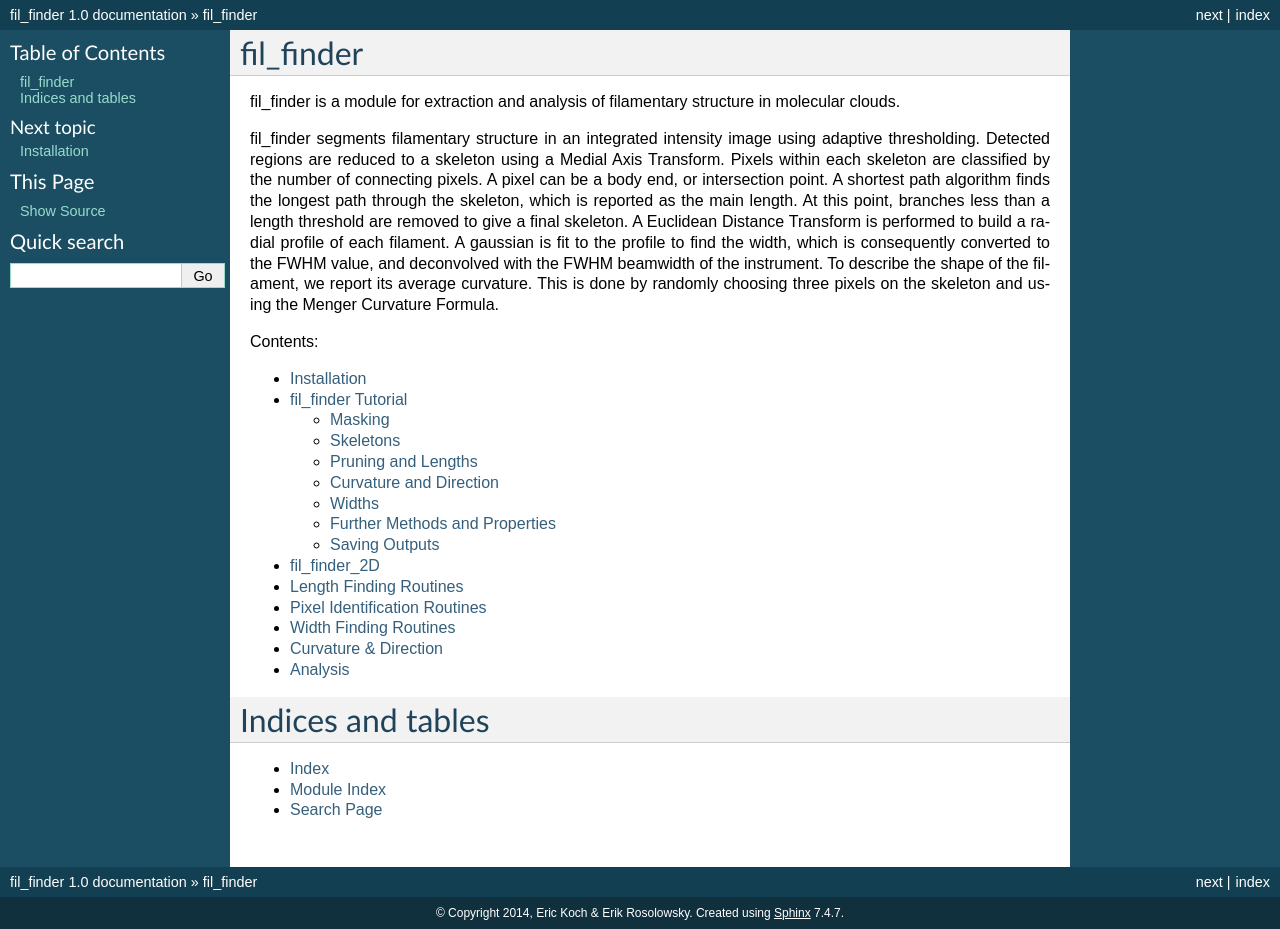
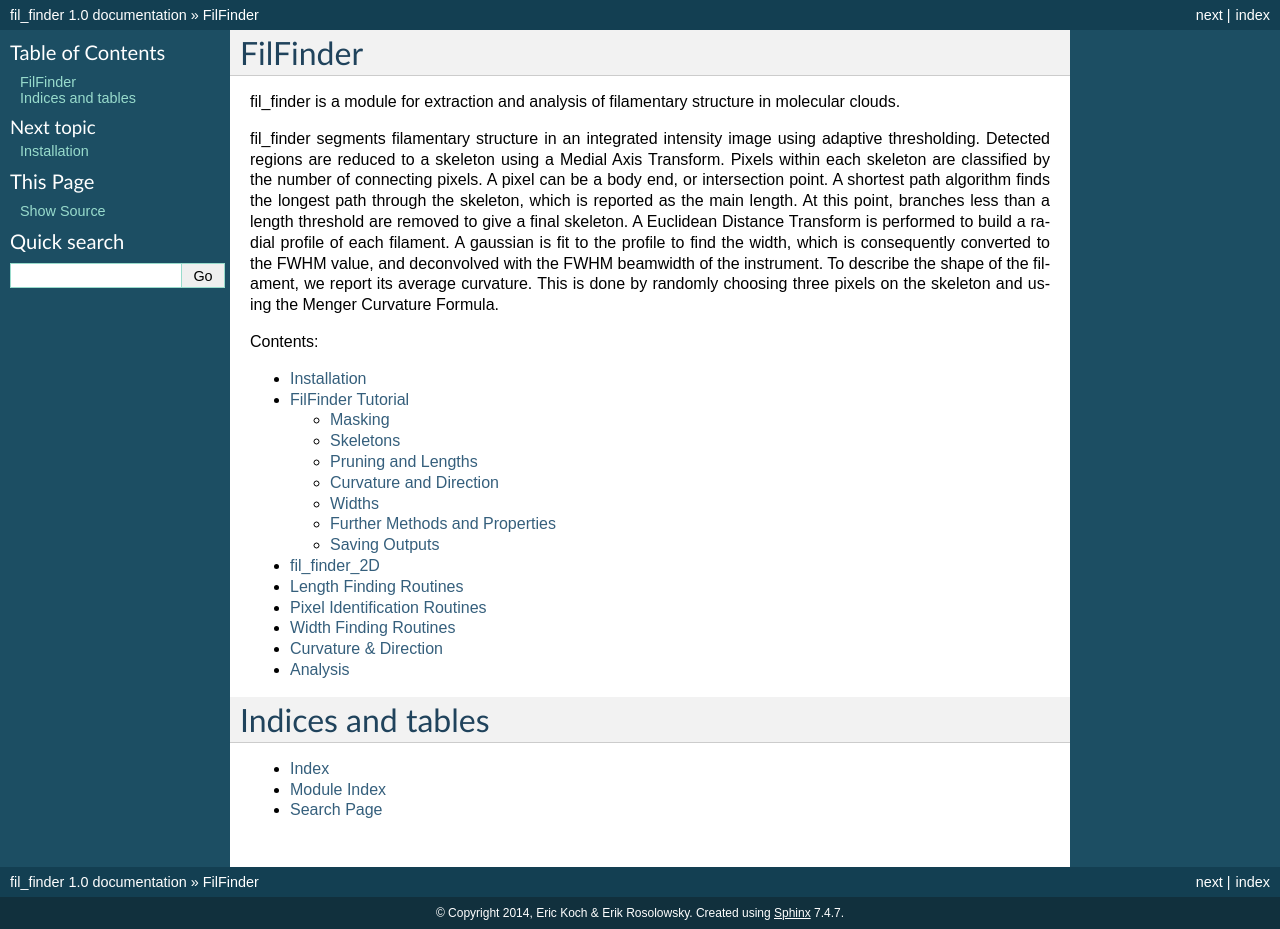
Before and after one commit to e-koch/FilFinder, a Sphinx documentation site: the page built from docs/index.rst, in a window 1280 px wide. Built offline with Sphinx 7.4.7, drawn with Linux system fonts in a browser that asks for light colours.

Commit message:
Name changes.

```diff
--- a/README.md
+++ b/README.md
@@ -1,16 +1,16 @@
-fil_finder
-==========
+FilFinder
+=========
 
 [![Documentation Status](https://readthedocs.org/projects/fil-finder/badge/?version=latest)](https://readthedocs.org/projects/fil-finder/?badge=latest)
 
-See tutorial here! [fil_finder Tutorial](http://nbviewer.ipython.org/github/e-koch/fil_finder/blob/master/examples/fil_finder%20Tutorial.ipynb)
+See tutorial here! [fil_finder Tutorial](http://nbviewer.ipython.org/github/e-koch/FilFinder/blob/master/examples/fil_finder%20Tutorial.ipynb)
 
 Brief Description
 -----------------
 
-fil_finder is a module for extraction and analysis of filamentary structure in molecular clouds. In particular, the algorithm is capable of uniformly extracting structure over a large dynamical range in intensity (see images below).
+FilFinder is a module for extraction and analysis of filamentary structure in molecular clouds. In particular, the algorithm is capable of uniformly extracting structure over a large dynamical range in intensity (see images below).
 
-fil_finder segments filamentary structure in an integrated intensity image using adaptive thresholding.
+FilFinder segments filamentary structure in an integrated intensity image using adaptive thresholding.
 Detected regions are reduced to a skeleton using a Medial Axis Transform.
 Pixels within each skeleton are classified by the number of connecting pixels.
 A pixel can be a body point, end point, or intersection point.
--- a/docs/index.rst
+++ b/docs/index.rst
@@ -3,8 +3,8 @@
    You can adapt this file completely to your liking, but it should at least
    contain the root `toctree` directive.
 
-fil_finder
-==========
+FilFinder
+=========
 
 fil_finder is a module for extraction and analysis of filamentary structure in molecular clouds.
 
--- a/docs/install.rst
+++ b/docs/install.rst
@@ -13,3 +13,7 @@ fil_finder has several dependent packages:
 To install the package, run:
 
 >>> python setup.py install
+
+The package can also be installed via pip:
+
+>>> pip install FilFinder
--- a/docs/tutorial.rst
+++ b/docs/tutorial.rst
@@ -1,6 +1,6 @@
 
-fil\_finder Tutorial
-====================
+FilFinder Tutorial
+===================
 
 **For brevity, only a few example output images are shown.
 The entire set can be found in the Ipython notebook in the examples folder.**
```
